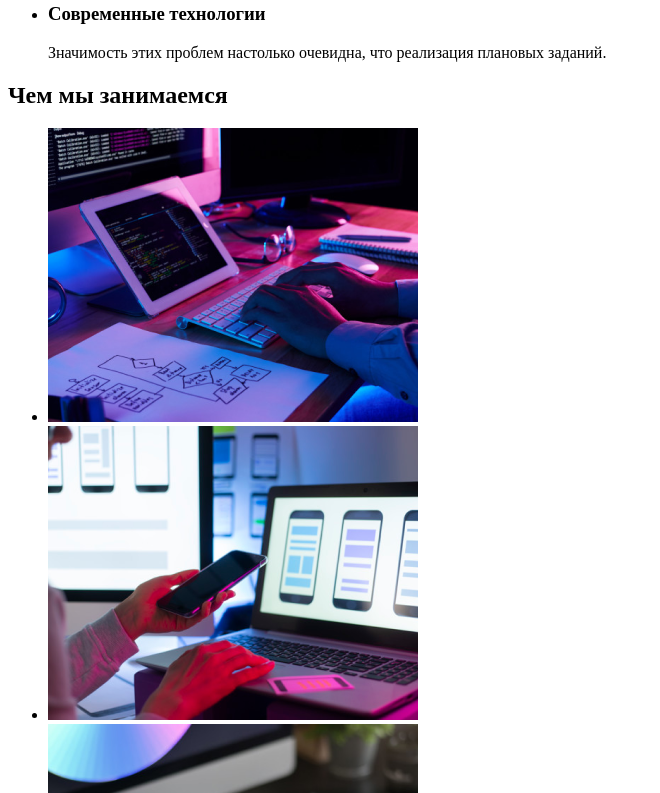
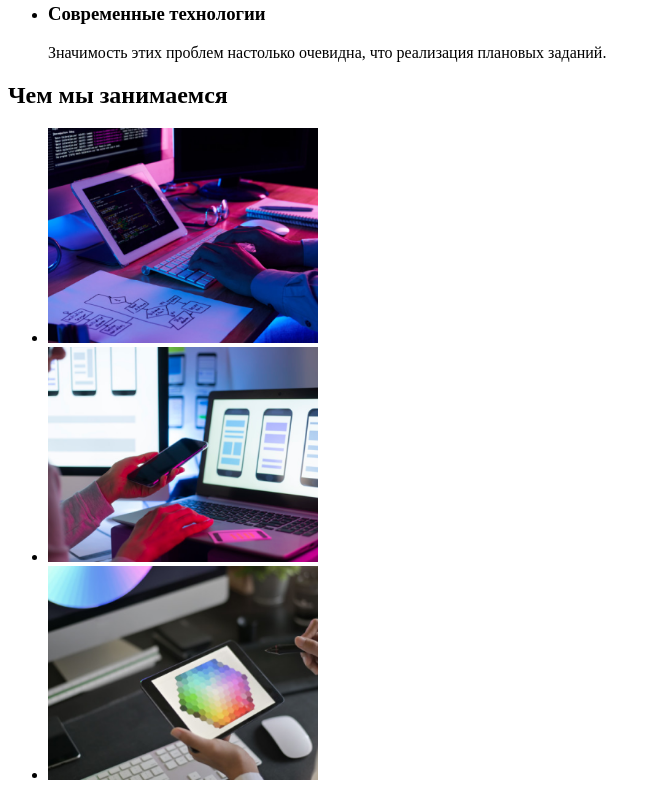
Before and after one commit to Maksym-Tykhonenko/goit-markup-hw-01, a plain HTML site: page index.html in a window 1280 px wide. Shown: the part 538-1331 px from the top of the page, without its empty margins (0-660 px from the left). Drawn offline with Linux system fonts and the light colour scheme.

Commit message:
указывает размеры фото

```diff
--- a/index.html
+++ b/index.html
@@ -62,9 +62,9 @@
         <section>
             <h2>Чем мы занимаемся</h2>
             <ul>
-                <li><a href=""><img src="./imegis/box_1.png" alt=""></a></li>
-                <li><a href=""><img src="./imegis/box_2.png" alt=""></a></li>
-                <li><a href=""><img src="./imegis/box_3.png" alt=""></a></li>
+                <li><a href=""><img src="./imegis/box_1.png" alt="фото 1" width="270"></a></li>
+                <li><a href=""><img src="./imegis/box_2.png" alt="фото 2" width="270"></a></li>
+                <li><a href=""><img src="./imegis/box_3.png" alt="фото 3" width="270"></a></li>
             </ul>
         </section>
 
```
